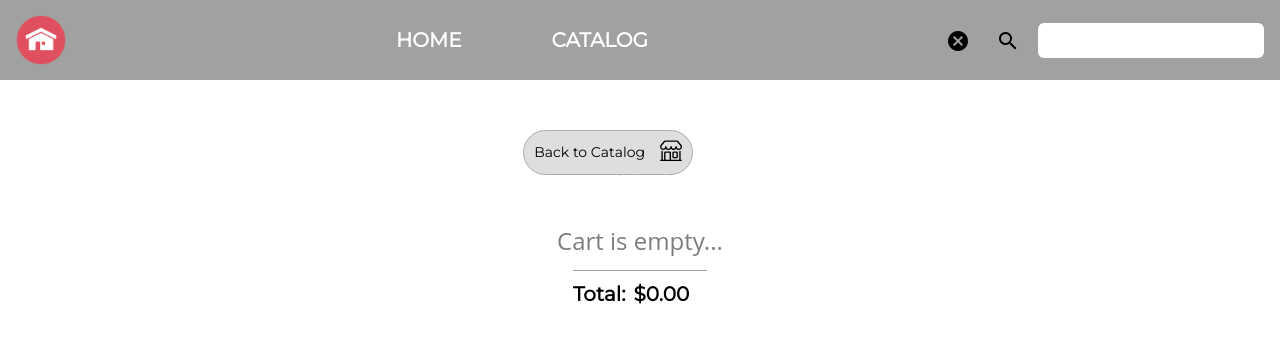
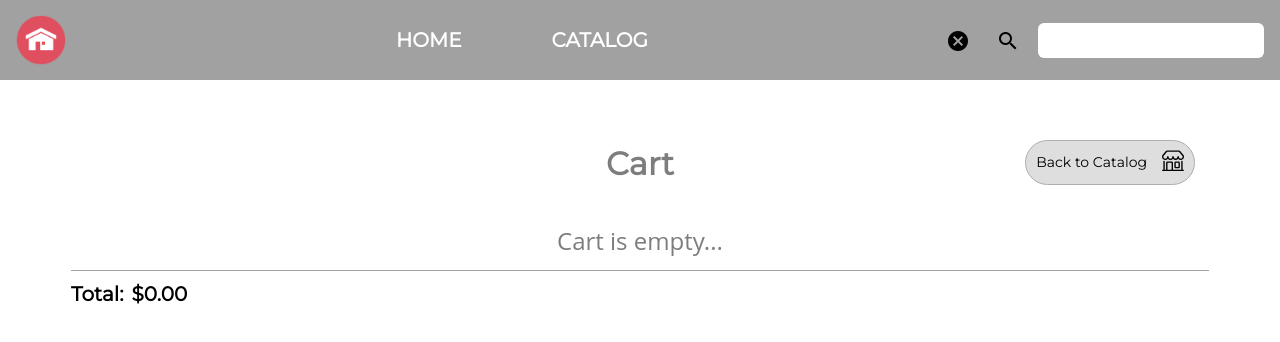
Before and after one commit to User-960/Online-shop, a Vue app: page /cart in a window 1280 px wide. Shown: the top 342 px of the page. Built offline with nearby package versions, Linux system fonts and the light colour scheme.

Commit message:
refactor: change styles for cart

```diff
--- a/src/components/cart/v-cart.vue
+++ b/src/components/cart/v-cart.vue
@@ -123,7 +123,7 @@
 .v-catalog__link{
   &_to_shop {
     position: absolute;
-    top: 30px;
+    top: 40px;
     right: 30px;
     padding: $spacing-padding;
     border: 1px solid #aeaeae;
--- a/src/components/catalog/v-catalog.vue
+++ b/src/components/catalog/v-catalog.vue
@@ -172,7 +172,7 @@
 @import '../../static/style/vars';
 .v-catalog {
   margin-left: 50px;
-  max-width: 1000px;
+  justify-self: flex-start;
   &__list {
     display: flex;
     flex-wrap: wrap;
--- a/src/components/v-main-wrapper.vue
+++ b/src/components/v-main-wrapper.vue
@@ -1,10 +1,8 @@
 <template>
   <div class="v-main-wrapper">
     <v-header />
-    <div class="container">
-      <div class="main__inner">
-        <router-view />
-      </div>
+    <div class="main__inner">
+      <router-view />
     </div>
   </div>
 </template>
@@ -32,11 +30,11 @@
   display: flex;
   flex-direction: column;
   max-width: 1200px;
+  padding: 0px 15px;
 }
 .main__inner {
   position: relative;
   display: flex;
-  justify-content: space-between;
   margin-top: 100px;
   right: 0;
   left: 0;
```
